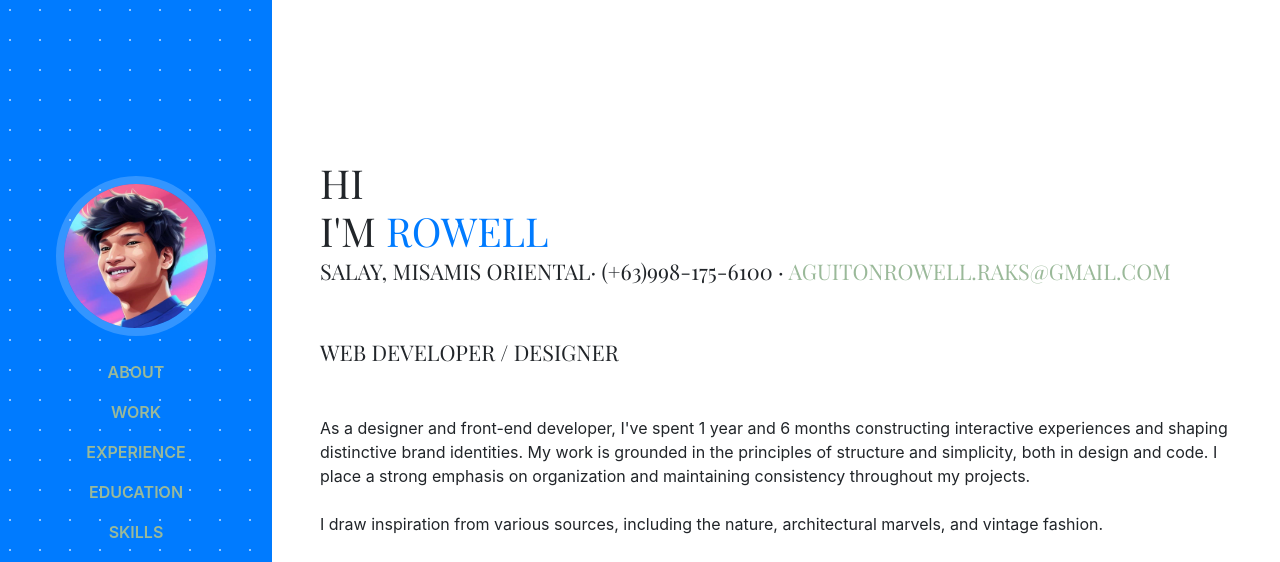
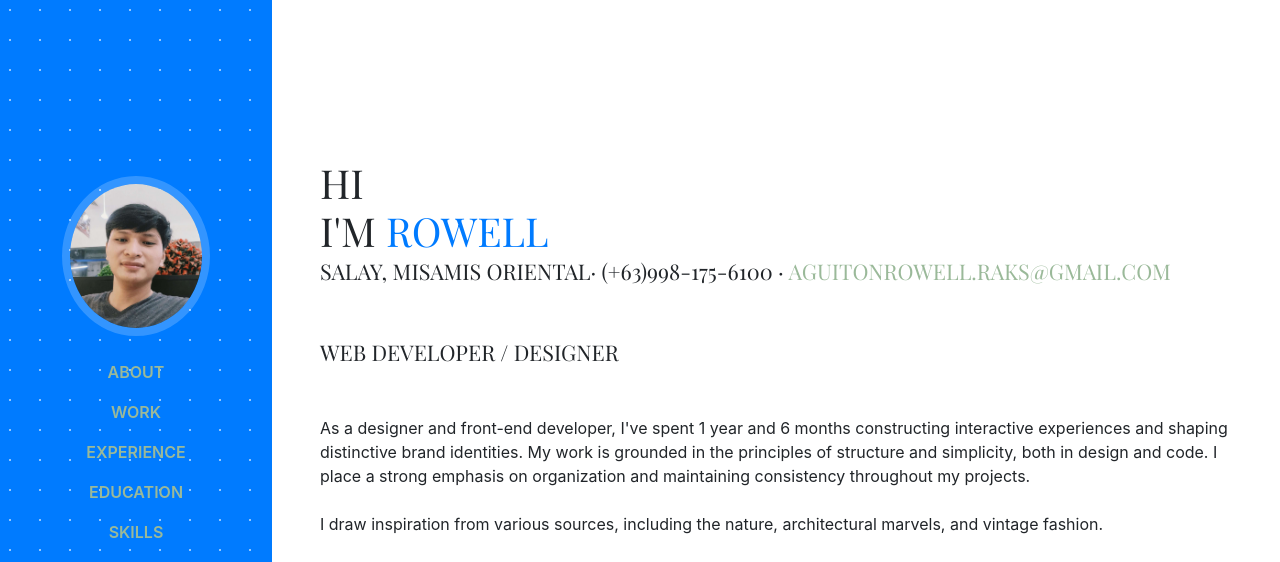
Before and after one commit to ElektroRaks/Portfolio, a website with bundled scripts: page index.html in a window 1280 px wide. Shown: the top 562 px of the page. Built offline with nearby package versions, Linux system fonts and the light colour scheme; a web font is replaced by a local one.

Commit message:
Update profile
Signed-off-by: ElektroRaks <128347373+ElektroRaks@users.noreply.github.com>

```diff
--- a/index.html
+++ b/index.html
@@ -45,7 +45,7 @@
     <a class="navbar-brand js-scroll-trigger" href="#page-top">
       <span class="d-block d-lg-none">Rowell Aguiton</span>
       <span class="d-none d-lg-block">
-        <img class="img-fluid img-profile rounded-circle mx-auto mb-2" src="img/rowell.jpg" alt="">
+        <img class="img-fluid img-profile rounded-circle mx-auto mb-2" src="img/my-profile-img.jpg" alt="">
       </span>
     </a>
     <button class="navbar-toggler" type="button" data-toggle="collapse" data-target="#navbarSupportedContent"
```
